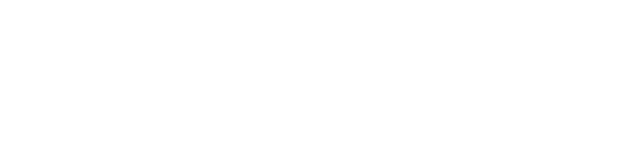
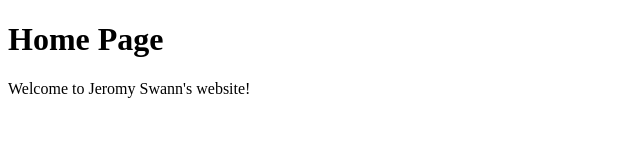
Before and after one commit to jmswann/jeromy_personal, a plain HTML site: page index.html in a window 1280 px wide. Shown: the whole page, without its empty margins (0-640 px from the left). Drawn offline with Linux system fonts and the light colour scheme.

Commit message:
Add basic content to index.html

```diff
--- a/index.html
+++ b/index.html
@@ -1,6 +1,10 @@
 <!DOCTYPE html>
 <html lang="en">
-
-
-
+<head>
+	<title>Home Page</title>
+</head>
+<body>
+	<h1>Home Page</h1>
+	<p>Welcome to Jeromy Swann's website!</p>
+</body>
 </html>
```
